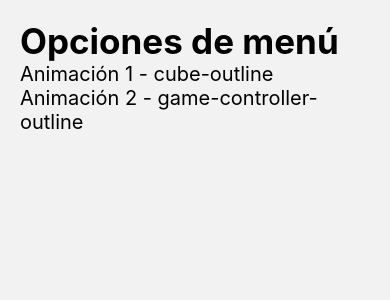
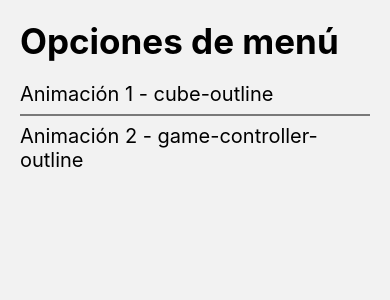
Before and after one commit to Majomon/06-ReactNativeComponents, a React Native app: screen /HomeScreen in a window 390 px wide. Shown: the top 300 px of the page. Built offline with nearby package versions, Linux system fonts and the light colour scheme.

Commit message:
Estilisando renderListHeader,itemsSeparator

```diff
--- a/src/screens/HomeScreen.tsx
+++ b/src/screens/HomeScreen.tsx
@@ -33,12 +33,15 @@ const HomeScreen = () => {
 
   const renderListHeader = () => {
     return (
-      <View style={{marginTop: top + 20}}>
+      <View style={{marginTop: top + 20, marginBottom: 20}}>
         <Text style={styles.title}>Opciones de menú</Text>
       </View>
     );
   };
 
+  const itemSeparator = () => {
+    return <View style={{borderBottomWidth: 2, opacity:0.5,marginVertical:8}} />;
+  };
   return (
     <View style={{flex: 1, ...styles.globalMargin}}>
       <FlatList
@@ -48,6 +51,7 @@ const HomeScreen = () => {
         // Llave unica en cada uno de los elementos
         keyExtractor={item => item.name}
         ListHeaderComponent={() => renderListHeader()}
+        ItemSeparatorComponent={itemSeparator}
       />
     </View>
   );
```
